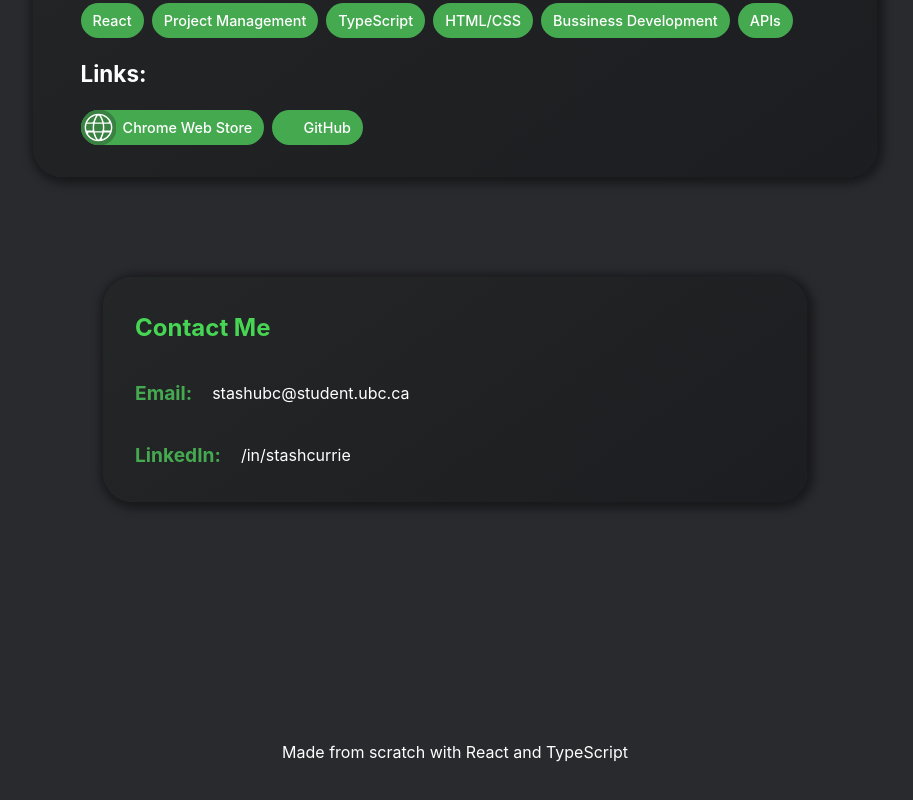
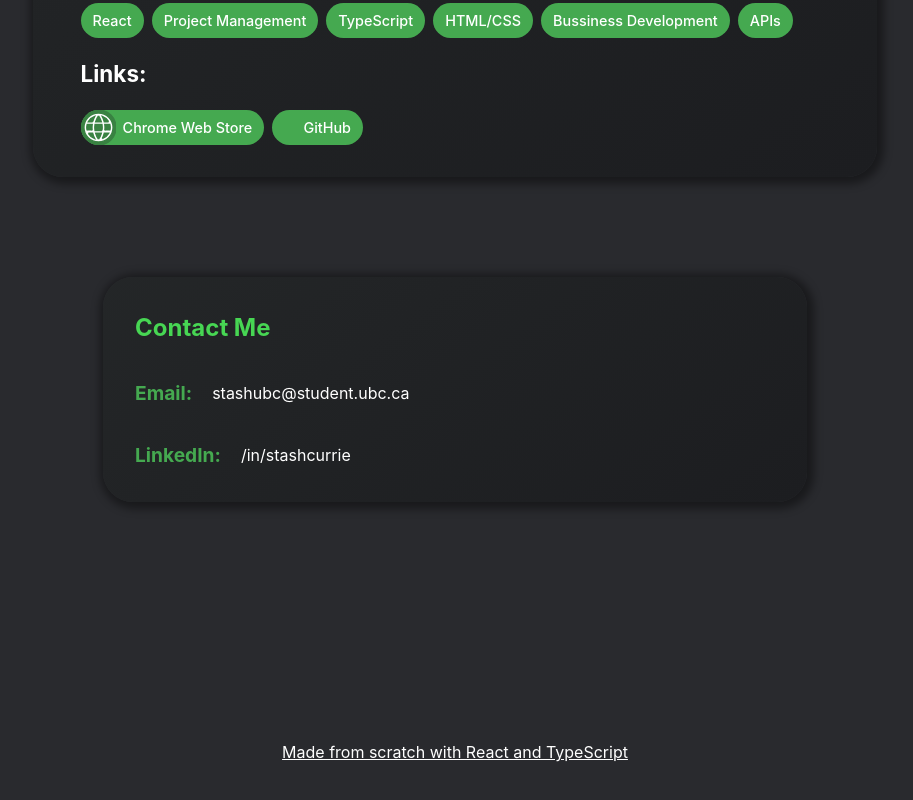
Before and after one commit to StashC/PersonalWebsite, a React (Create React App) app: page / in a window 1280 px wide. Shown: the part 4378-5178 px from the top of the page, without its empty margins (185-1098 px from the left). Built offline with nearby package versions, Linux system fonts and the light colour scheme; some icons are missing.

Commit message:
Add link to website tutorial

```diff
--- a/src/App.js
+++ b/src/App.js
@@ -13,7 +13,14 @@ function App() {
       <ResumeSection />
       <ProjectGallery />
       <ContactCard />
-      <div>Made from scratch with React and TypeScript</div>
+      <a
+        style={{ color: "white" }}
+        target="_blank"
+        href="https://youtu.be/-Bp7MYJVBXU"
+        referrerPolicy="noopener,noreferer"
+      >
+        Made from scratch with React and TypeScript
+      </a>
     </div>
   );
 }
```
